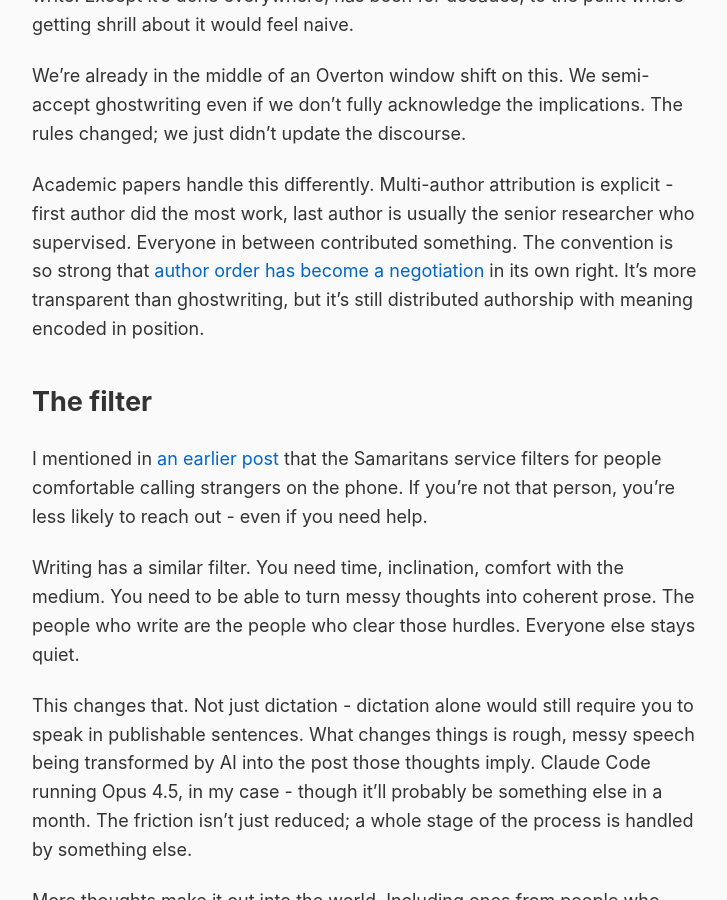
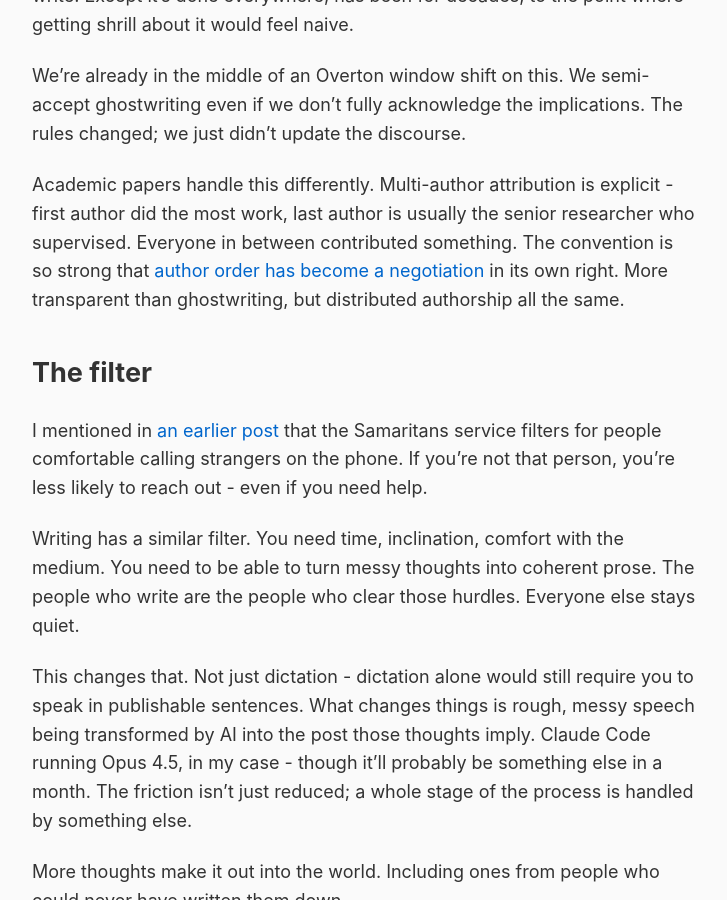
Before and after one commit to rob137/rob137.github.io, a Jekyll site: the page built from _posts/2026-01-03-is-it-cheating.md, in a window 1280 px wide and 900 px high, scrolled down 2039 px. Shown: the whole window, without its empty margins (275-1002 px from the left). Built offline with Jekyll 4.4.1, drawn with Linux system fonts in a browser that asks for light colours.

Commit message:
Fix AI writing tell in Is It Cheating
🤖 Generated with [Claude Code](https://claude.com/claude-code)

Co-Authored-By: Claude Opus 4.5 <noreply@anthropic.com>

```diff
--- a/_posts/2026-01-03-is-it-cheating.md
+++ b/_posts/2026-01-03-is-it-cheating.md
@@ -42,7 +42,7 @@ I suppose in some sense it is, if you're putting a name on something you didn't
 
 We're already in the middle of an Overton window shift on this. We semi-accept ghostwriting even if we don't fully acknowledge the implications. The rules changed; we just didn't update the discourse.
 
-Academic papers handle this differently. Multi-author attribution is explicit - first author did the most work, last author is usually the senior researcher who supervised. Everyone in between contributed something. The convention is so strong that [author order has become a negotiation](https://www.nature.com/articles/d41586-018-06767-6) in its own right. It's more transparent than ghostwriting, but it's still distributed authorship with meaning encoded in position.
+Academic papers handle this differently. Multi-author attribution is explicit - first author did the most work, last author is usually the senior researcher who supervised. Everyone in between contributed something. The convention is so strong that [author order has become a negotiation](https://www.nature.com/articles/d41586-018-06767-6) in its own right. More transparent than ghostwriting, but distributed authorship all the same.
 
 ## The filter
 
```
